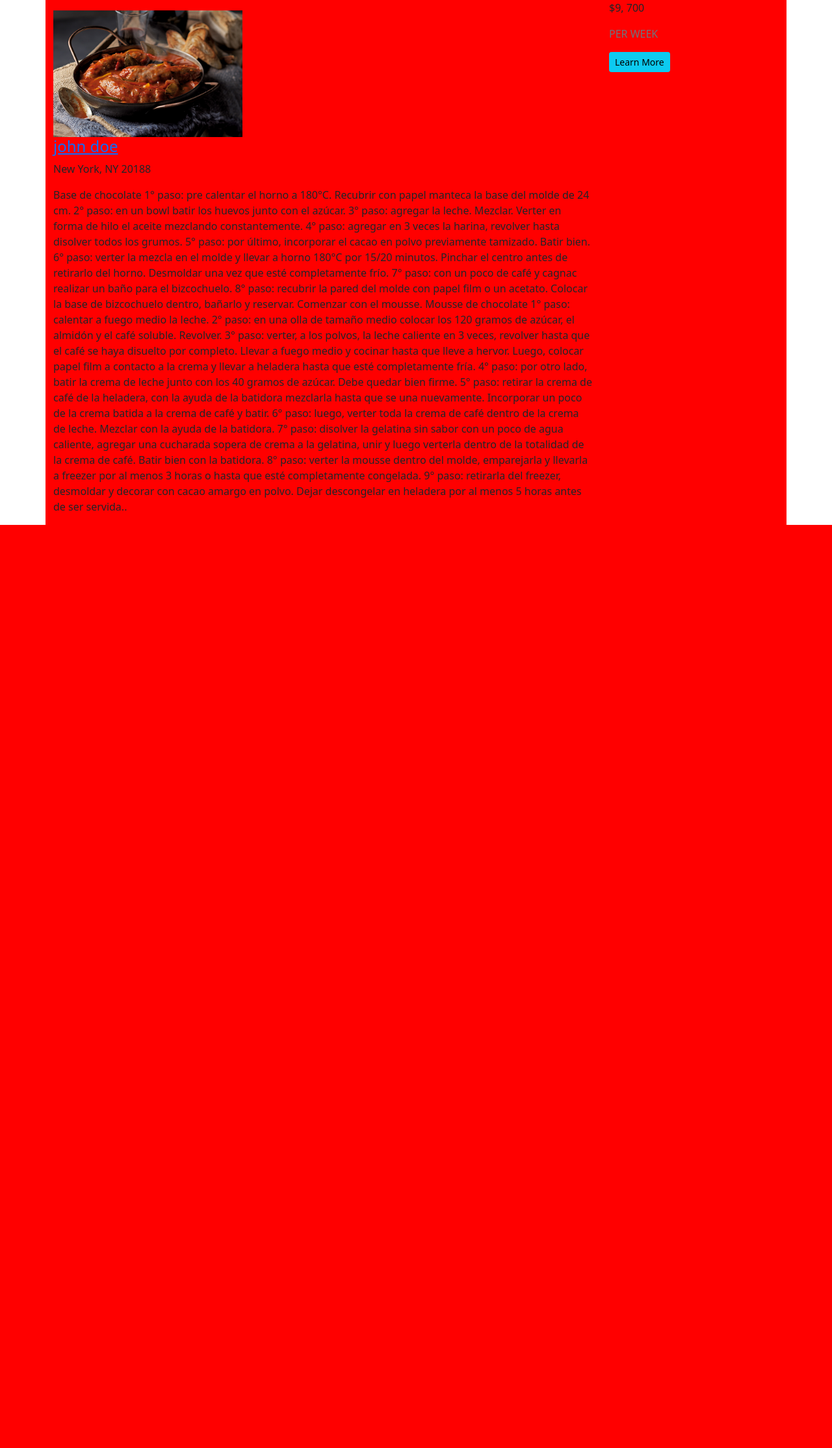
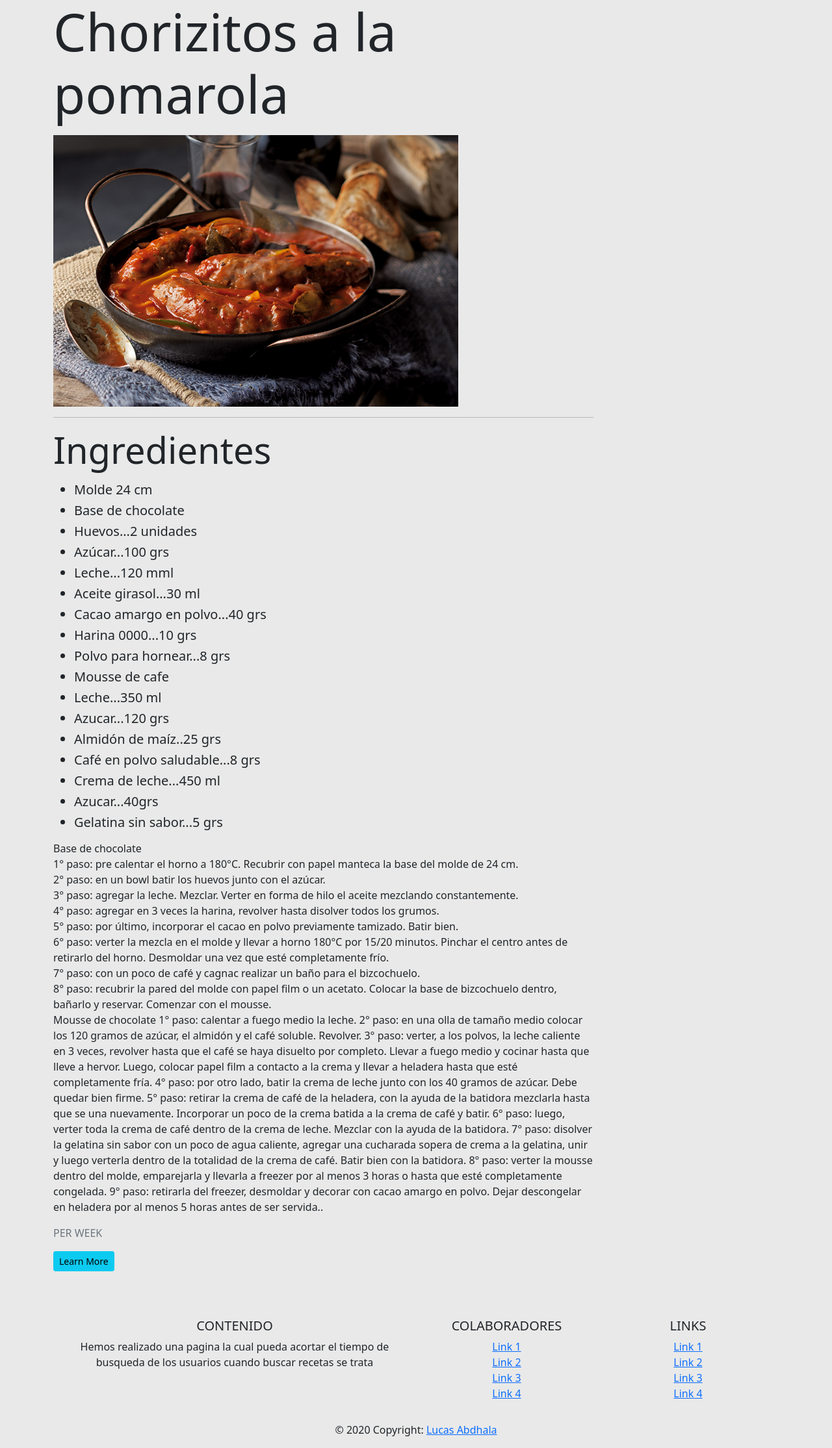
Before and after one commit to 0horane/Forus, a PHP site: the page made by recipes/receta1(otro).php in a window 1280 px wide. Shown: the part 72-2301 px from the top of the page at 65% size. Before the commit the page ends 880 px from the top, so only its background shows below. Run offline with PHP 8.4, Linux system fonts and the light colour scheme; data that the repository does not hold is empty.

Commit message:
Sigo editando el receta1(otro) en mi casa
Former-commit-id: 451442cf7158a78c813ed6bc74b735836c3353d7

```diff
--- a/recipes/receta1(otro).php
+++ b/recipes/receta1(otro).php
@@ -9,8 +9,8 @@
     <script src="https://cdn.jsdelivr.net/npm/bootstrap@5.1.3/dist/js/bootstrap.bundle.min.js" integrity="sha384-ka7Sk0Gln4gmtz2MlQnikT1wXgYsOg+OMhuP+IlRH9sENBO0LRn5q+8nbTov4+1p" crossorigin="anonymous"></script>
 </head>
 <style>
-    #container-receta{
-        background-color: red;
+    body{
+        background-color: #E9E9E9;
     }
 </style>
 <body>
@@ -21,18 +21,38 @@
             <div class="search-result-item-body">
                 <div class="row">
                     <div class="col-sm-9">
-                        <img class="image mt-3" src="../images/chorizos_pomarola.jpg" width = "35%">
-                        <h4 class="search-result-item-heading"><a href="#">john doe</a></h4>
-                        <p class="info">New York, NY 20188</p>
-                        <p class="description">Base de chocolate
-1° paso: pre calentar el horno a 180°C. Recubrir con papel manteca la base del molde de 24 cm.
-2° paso: en un bowl batir los huevos junto con el azúcar.
-3° paso: agregar la leche. Mezclar. Verter en forma de hilo el aceite mezclando constantemente.
-4° paso: agregar en 3 veces la harina, revolver hasta disolver todos los grumos.
-5° paso: por último, incorporar el cacao en polvo previamente tamizado. Batir bien.
-6° paso: verter la mezcla en el molde y llevar a horno 180°C por 15/20 minutos. Pinchar el centro antes de retirarlo del horno. Desmoldar una vez que esté completamente frío.
-7° paso: con un poco de café y cagnac realizar un baño para el bizcochuelo.
-8° paso: recubrir la pared del molde con papel film o un acetato. Colocar la base de bizcochuelo dentro, bañarlo y reservar. Comenzar con el mousse.
+                        <div class="display-1">Chorizitos a la pomarola</div>
+                        <img class="image mt-3" src="../images/chorizos_pomarola.jpg" width = "75%">
+                        <hr>
+                        <div class="display-4">Ingredientes</div>
+                        <ul class = "info mt-3">
+                            <h5><li>Molde 24 cm</li></h5>
+                            <h5><li>Base de chocolate</li></h5>
+                            <h5><li>Huevos...2 unidades</li></h5>
+                            <h5><li>Azúcar...100 grs</li></h5>
+                            <h5><li>Leche...120 mml</li></h5>
+                            <h5><li>Aceite girasol...30 ml</li></h5>
+                            <h5><li>Cacao amargo en polvo...40 grs</li></h5>
+                            <h5><li>Harina 0000...10 grs</li></h5>
+                            <h5><li>Polvo para hornear...8 grs</li></h5>
+                            <h5><li>Mousse de cafe</li></h5>
+                            <h5><li>Leche...350 ml</li></h5>
+                            <h5><li>Azucar...120 grs</li></h5>
+                            <h5><li>Almidón de maíz..25 grs</li></h5>
+                            <h5><li>Café en polvo saludable...8 grs</li></h5>
+                            <h5><li>Crema de leche...450 ml</li></h5>
+                            <h5><li>Azucar...40grs</li></h5>
+                            <h5><li>Gelatina sin sabor...5 grs</li></h5>
+                        </ul>
+                        <p class="description">Base de chocolate <br>
+1° paso: pre calentar el horno a 180°C. Recubrir con papel manteca la base del molde de 24 cm. <br>
+2° paso: en un bowl batir los huevos junto con el azúcar. <br>
+3° paso: agregar la leche. Mezclar. Verter en forma de hilo el aceite mezclando constantemente. <br>
+4° paso: agregar en 3 veces la harina, revolver hasta disolver todos los grumos. <br>
+5° paso: por último, incorporar el cacao en polvo previamente tamizado. Batir bien. <br>
+6° paso: verter la mezcla en el molde y llevar a horno 180°C por 15/20 minutos. Pinchar el centro antes de retirarlo del horno. Desmoldar una vez que esté completamente frío. <br>
+7° paso: con un poco de café y cagnac realizar un baño para el bizcochuelo. <br>
+8° paso: recubrir la pared del molde con papel film o un acetato. Colocar la base de bizcochuelo dentro, bañarlo y reservar. Comenzar con el mousse. <br>
 
 Mousse de chocolate
 1° paso: calentar a fuego medio la leche.
@@ -45,13 +65,93 @@ Mousse de chocolate
 8° paso: verter la mousse dentro del molde, emparejarla y llevarla a freezer por al menos 3 horas o hasta que esté completamente congelada.
 9° paso: retirarla del freezer, desmoldar y decorar con cacao amargo en polvo. Dejar descongelar en heladera por al menos 5 horas antes de ser servida..</p>
                     </div>
-                    <div class="col-sm-3 text-align-center">
-                        <p class="value3 mt-sm">$9, 700</p>
-                        <p class="fs-mini text-muted">PER WEEK</p><a class="btn btn-primary btn-info btn-sm" href="#">Learn More</a>
-                    </div>
                 </div>
             </div>
         </section>
+        <div class="col-sm-3 text-align-center">
+            <p class="fs-mini text-muted">PER WEEK</p><a class="btn btn-primary btn-info btn-sm" href="#">Learn More</a>
+        </div>
+         <!-- Footer -->
+<footer class="page-footer font-small blue pt-4 mt-5">
+
+<!-- Footer Links -->
+<div class="container-fluid text-center text-md-left">
+
+  <!-- Grid row -->
+  <div class="row">
+
+    <!-- Grid column -->
+    <div class="col-md-6 mt-md-0 mt-3">
+
+      <!-- Content -->
+      <h5 class="text-uppercase">Contenido</h5>
+      <p>Hemos realizado una pagina la cual pueda acortar el tiempo de busqueda de los usuarios cuando buscar recetas se trata</p>
+
     </div>
+    <!-- Grid column -->
+
+    <!-- Grid column -->
+    <div class="col-md-3 mb-md-0 mb-3">
+
+      <!-- Links -->
+      <h5 class="text-uppercase">COLABORADORES</h5>
+
+      <ul class="list-unstyled">
+        <li>
+          <a href="#!">Link 1</a>
+        </li>
+        <li>
+          <a href="#!">Link 2</a>
+        </li>
+        <li>
+          <a href="#!">Link 3</a>
+        </li>
+        <li>
+          <a href="#!">Link 4</a>
+        </li>
+      </ul>
+
+    </div>
+    <!-- Grid column -->
+
+    <!-- Grid column -->
+    <div class="col-md-3 mb-md-0 mb-3">
+
+      <!-- Links -->
+      <h5 class="text-uppercase">Links</h5>
+
+      <ul class="list-unstyled">
+        <li>
+          <a href="#!">Link 1</a>
+        </li>
+        <li>
+          <a href="#!">Link 2</a>
+        </li>
+        <li>
+          <a href="#!">Link 3</a>
+        </li>
+        <li>
+          <a href="#!">Link 4</a>
+        </li>
+      </ul>
+
+    </div>
+    <!-- Grid column -->
+
+  </div>
+  <!-- Grid row -->
+
+</div>
+<!-- Footer Links -->
+
+<!-- Copyright -->
+<div class="footer-copyright text-center py-3">© 2020 Copyright:
+  <a href="https://mdbootstrap.com/"> Lucas Abdhala</a>
+</div>
+<!-- Copyright -->
+
+</footer>
+    </div>
+
 </body>
 </html>
```
